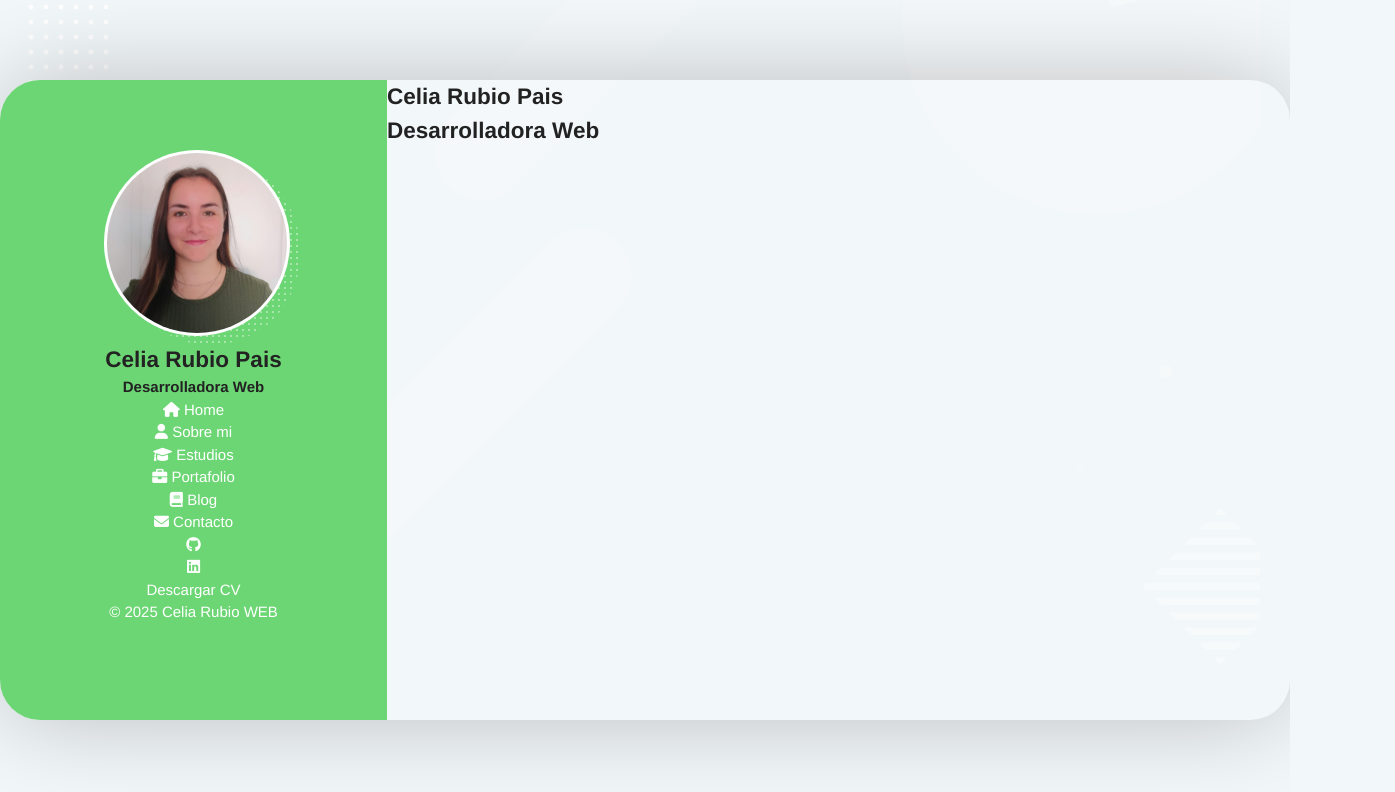
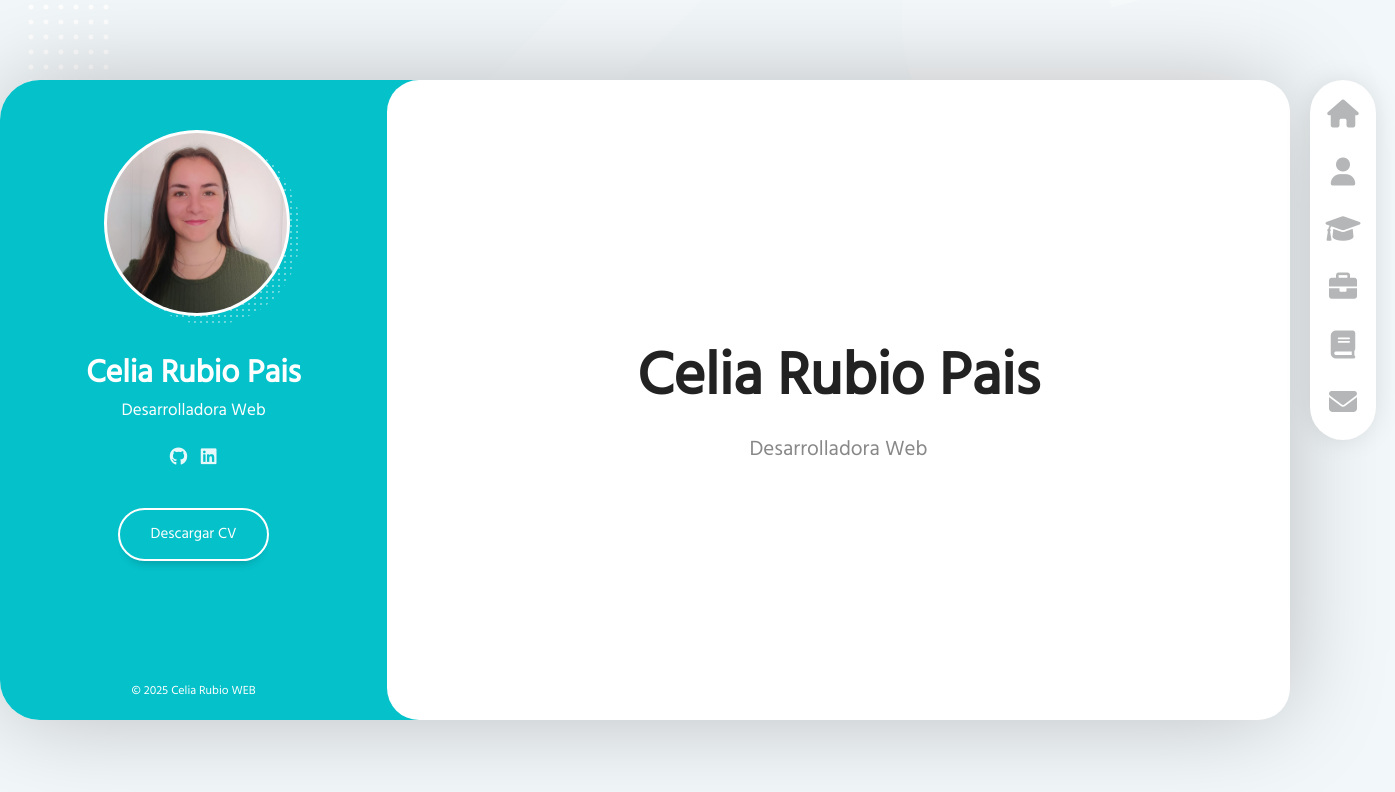
Before and after one commit to rubiocelia/portfolio, a plain HTML site: page index.html in a window 1280 px wide. Shown: the whole page, 1395 px wide, since content can reach past the window. Drawn offline with Linux system fonts and the light colour scheme.

Commit message:
pagna index acabada

```diff
--- a/assets/css/style.css
+++ b/assets/css/style.css
@@ -61,7 +61,7 @@ label {
 
 :root {
   --color-principal: #ffffff;
-  --color-secundary: #6dd674;
+  --color-secondary: #05c1ca;
 
   --color-background: #f2f7f9;
   --color-transparent: transparent;
@@ -81,7 +81,7 @@ html {
 body {
   width: 100%;
   height: 100%;
-  font-family: "Hinds", Helvetica, sans-serif;
+  font-family: "Hind", Helvetica, sans-serif;
   font-size: 1.5rem;
   background-color: var(--color-background);
   color: var(--color-text);
@@ -137,7 +137,7 @@ body {
   text-align: center;
   min-height: 100%;
   min-width: 30rem;
-  background-color: var(--color-secundary);
+  background-color: var(--color-secondary);
   color: var(--color-principal);
 }
 
@@ -145,7 +145,7 @@ body {
   position: relative;
   display: inline-block;
   width: 18rem;
-  margin-top: 7rem;
+  margin-top: 5rem;
   z-index: 1;
 }
 
@@ -177,7 +177,156 @@ body {
   opacity: 0.4;
 }
 
+.userInfo__name {
+  color: var(--color-principal);
+  font-size: 3.2rem;
+  font-weight: bold;
+  margin-top: 2.6rem;
+}
+
+.userInfo__job {
+  font-size: 1.7rem;
+  font-weight: 200;
+  color: var(--color-principal);
+}
+
+.userInfo__links {
+  margin-bottom: 1.5rem;
+}
+
+.links__social {
+  text-align: center;
+  margin-top: 2rem;
+  display: flex;
+  flex-direction: row;
+}
+
+.social__option {
+  height: 3rem;
+  width: 3rem;
+  font-size: 1.8rem;
+  line-height: 3.2rem;
+  opacity: 0.9;
+  border-radius: 3rem;
+  transition: all 300ms ease-in-out;
+}
+
+.social__option:hover {
+  opacity: 1;
+  background-color: rgba(255, 255, 255, 0.2);
+}
+
+.userInfo__buttons {
+  margin-top: 2rem;
+  margin-bottom: 4rem;
+}
+
+.userInfo__btn {
+  border: 2px solid var(--color-principal);
+  padding: 1.3rem 3rem;
+  border-radius: 3.2rem;
+  color: var(--color-principal);
+  box-shadow: 0 10px 10px -8px rgba(0, 0, 0, 0.2);
+  transition: all 300ms ease-in-out;
+}
+
+.userInfo__btn:hover {
+  background-color: var(--color-principal);
+  color: var(--color-secondary);
+}
+
+.userInfo__footer {
+  position: absolute;
+  bottom: 2rem;
+  font-size: 1.2rem;
+}
+
 /* contendor principal */
 .layout__content {
   grid-area: content;
+  background-color: var(--color-secondary);
+  border-radius: 0 10rem 10rem 0;
+  height: 100%;
+  min-height: 100%;
 }
+
+.content__page {
+  background-color: var(--color-principal);
+  min-height: 100%;
+  border-radius: 3.2rem;
+  display: flex;
+  flex-direction: column;
+  justify-content: center;
+  align-items: center;
+}
+
+.page__name {
+  font-size: 6rem;
+  padding-bottom: 1rem;
+}
+
+.page__job {
+  font-size: 2.1rem;
+  font-weight: lighter;
+  color: var(--color-subtitle);
+}
+
+/* menu navegacion lateral */
+.layout__menu {
+  display: block;
+  position: absolute;
+  top: 0;
+  right: -105px;
+  min-width: 11rem;
+  background-color: var(--color-transparent);
+}
+
+.menu__list {
+  position: relative;
+  display: flex;
+  flex-direction: column;
+  justify-content: space-between;
+  align-items: center;
+  width: 60%;
+  min-height: 32rem;
+  padding: 2rem 0;
+  margin-left: 2.5rem;
+  background-color: var(--color-principal);
+  box-shadow: 0 0 3rem -0.5rem rgba(0, 0, 0, 0.15);
+  border-radius: 6rem;
+}
+
+.menu__icon {
+  color: var(--color-icon);
+  font-size: 2.8rem;
+  transition: all 300ms ease-in-out;
+}
+
+.menu__option {
+  display: block;
+  width: 100%;
+  text-align: center;
+}
+
+.menu__option:hover .menu__icon {
+  color: var(--color-secondary);
+}
+
+.menu__overlay {
+  position: absolute;
+  right: 0;
+  margin-top: -3rem;
+  opacity: 0;
+  padding: 0.5rem 1rem;
+  display: block;
+  color: var(--color-principal);
+  background-color: var(--color-secondary);
+  white-space: nowrap;
+  border-radius: 6rem;
+  transition: all 300ms ease-in-out;
+}
+
+.menu__option:hover .menu__overlay {
+  opacity: 1;
+  right: 100%;
+}
--- a/index.html
+++ b/index.html
@@ -45,7 +45,7 @@
 
                         <li class="menu__option">
                             <a href="sobre-mi.html" class="menu__link">
-                                <i class="fa-solid fa-user"></i>
+                                <i class="menu__icon fa-solid fa-user"></i>
                                 <span class="menu__overlay">Sobre mi</span>
                             </a>
                         </li>
@@ -85,13 +85,14 @@
                     <ul class="links__social">
 
                         <li class="social__option">
-                            <a href="#" class="social__link">
+                            <a href="https://github.com/rubiocelia" class="social__link" target="_blank">
                                 <i class="social__icon fa-brands fa-github"></i>
                             </a>
                         </li>
 
                         <li class="social__option">
-                            <a href="#" class="social__link">
+                            <a href="https://www.linkedin.com/in/celia-rubio-pais-7893a82b1/" class="social__link"
+                                target="_blank">
                                 <i class="social__icon fa-brands fa-linkedin"></i>
                             </a>
                         </li>
@@ -101,7 +102,7 @@
 
                 <!-- boton cv -->
                 <div class="userInfo__buttons">
-                    <a href="#" class="userInfo__btn">Descargar CV</a>
+                    <a href="assets/img/CV_CeliaRubio.pdf" class="userInfo__btn" target="_blank">Descargar CV</a>
                 </div>
 
                 <!-- footer -->
```
Also changed, not shown: 1 other file.
